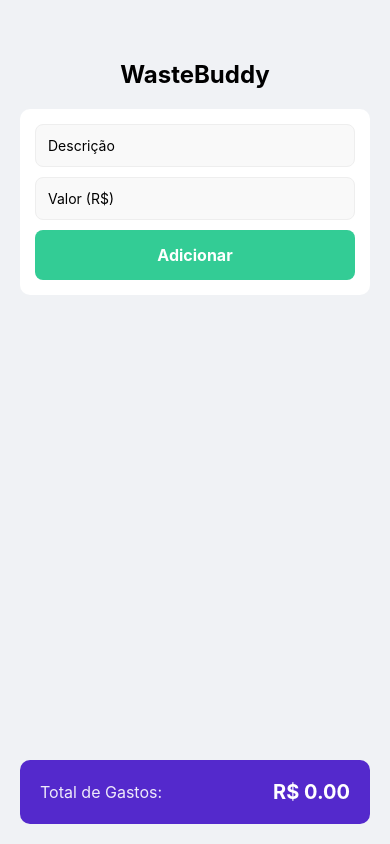
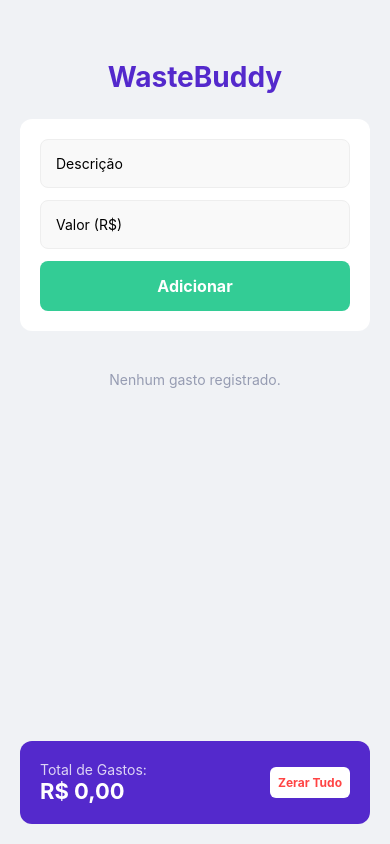
Before and after one commit to xFrostzss/WasteBuddy, a React Native app: screen / in a window 390 px wide. Built offline with nearby package versions, Linux system fonts and the light colour scheme.

Commit message:
Adição de botão de limpar tudo

```diff
--- a/App.js
+++ b/App.js
@@ -1,6 +1,11 @@
 import React, { useState, useEffect } from 'react';
-import { View, Text, TextInput, TouchableOpacity, FlatList, ActivityIndicator, StyleSheet, Alert } from 'react-native';
+import {
+  View, Text, TextInput, TouchableOpacity,
+  FlatList, ActivityIndicator, Alert, StyleSheet
+} from 'react-native';
 import AsyncStorage from '@react-native-async-storage/async-storage';
+
+const CHAVE_STORAGE = '@gastos_v2';
 
 export default function App() {
   const [desc, setDesc] = useState('');
@@ -14,12 +19,15 @@ export default function App() {
 
   const carregarDados = async () => {
     try {
-      const res = await AsyncStorage.getItem('@gastos_v2');
+      const res = await AsyncStorage.getItem(CHAVE_STORAGE);
+      // Se o JSON estiver corrompido, o parse falha. O try/catch segura isso.
       const dados = res ? JSON.parse(res) : [];
-      setLista(dados);
+      setLista(Array.isArray(dados) ? dados : []);
     } catch (e) {
-      console.log(e);
+      console.error("Erro ao recuperar dados, resetando lista local:", e);
+      setLista([]);
     } finally {
+      // ESTA LINHA É CRUCIAL: Ela garante que o loading pare de girar
       setCarregando(false);
     }
   };
@@ -29,28 +37,59 @@ export default function App() {
       Alert.alert("Erro", "Preencha a descrição e o valor.");
       return;
     }
+    try {
       const novo = {
         id: Date.now().toString(),
         descricao: desc,
-      valor: parseFloat(valor.replace(',', '.')) // Aceita vírgula ou ponto
+        valor: parseFloat(valor.replace(',', '.'))
       };
       const novaLista = [...lista, novo];
       setLista(novaLista);
-    await AsyncStorage.setItem('@gastos_v2', JSON.stringify(novaLista));
+      await AsyncStorage.setItem(CHAVE_STORAGE, JSON.stringify(novaLista));
       setDesc('');
       setValor('');
+    } catch (e) {
+      Alert.alert("Erro", "Falha ao salvar o gasto.");
+    }
   };
 
   const handleExcluir = async (id) => {
     const novaLista = lista.filter(item => item.id !== id);
     setLista(novaLista);
-    await AsyncStorage.setItem('@gastos_v2', JSON.stringify(novaLista));
+    await AsyncStorage.setItem(CHAVE_STORAGE, JSON.stringify(novaLista));
   };
 
-  // Cálculo do total de gastos
-  const totalGeral = lista.reduce((acc, item) => acc + item.valor, 0);
+  const handleZerarTudo = async () => {
+    const limpar = async () => {
+      try {
+        await AsyncStorage.setItem(CHAVE_STORAGE, JSON.stringify([]));
+        setLista([]);
+      } catch (e) {
+        console.log(e);
+      }
+    };
 
-  if (carregando) return <View style={styles.center}><ActivityIndicator size="large" color="#5429cc" /></View>;
+    if (typeof window !== 'undefined' && window.confirm) {
+      if (window.confirm("Zerar todos os dados?")) await limpar();
+    } else {
+      Alert.alert("Atenção", "Deseja apagar todo o histórico?", [
+        { text: "Cancelar", style: "cancel" },
+        { text: "Confirmar", onPress: limpar, style: "destructive" }
+      ]);
+    }
+  };
+
+  // Cálculo robusto para evitar NaN (Not a Number)
+  const totalGeral = lista.reduce((acc, item) => acc + (Number(item.valor) || 0), 0);
+
+  if (carregando) {
+    return (
+      <View style={styles.center}>
+        <ActivityIndicator size="large" color="#5429cc" />
+        <Text style={{marginTop: 10}}>Sincronizando WasteBuddy...</Text>
+      </View>
+    );
+  }
 
   return (
     <View style={styles.container}>
@@ -59,7 +98,6 @@ export default function App() {
       <View style={styles.card}>
         <TextInput style={styles.input} placeholder="Descrição" value={desc} onChangeText={setDesc} />
         <TextInput style={styles.input} placeholder="Valor (R$)" keyboardType="numeric" value={valor} onChangeText={setValor} />
-
         <TouchableOpacity style={styles.btn} onPress={handleAdicionar}>
           <Text style={styles.btnText}>Adicionar</Text>
         </TouchableOpacity>
@@ -72,19 +110,24 @@ export default function App() {
           <View style={styles.item}>
             <View>
               <Text style={styles.itemDesc}>{item.descricao}</Text>
-              <Text style={styles.itemValor}>R$ {item.valor.toFixed(2)}</Text>
+              <Text style={styles.itemValor}>R$ {Number(item.valor).toFixed(2).replace('.', ',')}</Text>
             </View>
             <TouchableOpacity onPress={() => handleExcluir(item.id)}>
               <Text style={styles.btnExcluir}>Excluir</Text>
             </TouchableOpacity>
           </View>
         )}
+        ListEmptyComponent={<Text style={{textAlign: 'center', marginTop: 20, color: '#969cb2'}}>Nenhum gasto registrado.</Text>}
       />
 
-      {/* RODAPÉ COM TOTAL */}
       <View style={styles.footer}>
+        <View>
           <Text style={styles.footerLabel}>Total de Gastos:</Text>
-        <Text style={styles.footerTotal}>R$ {totalGeral.toFixed(2)}</Text>
+          <Text style={styles.footerTotal}>R$ {totalGeral.toFixed(2).replace('.', ',')}</Text>
+        </View>
+        <TouchableOpacity onPress={handleZerarTudo} style={styles.btnZerar}>
+          <Text style={styles.btnZerarText}>Zerar Tudo</Text>
+        </TouchableOpacity>
       </View>
     </View>
   );
@@ -93,16 +136,18 @@ export default function App() {
 const styles = StyleSheet.create({
   container: { flex: 1, padding: 20, paddingTop: 60, backgroundColor: '#f0f2f5' },
   center: { flex: 1, justifyContent: 'center', alignItems: 'center' },
-  title: { fontSize: 24, fontWeight: 'bold', marginBottom: 20, textAlign: 'center', color: '#000000' },
-  card: { backgroundColor: '#fff', padding: 15, borderRadius: 10, marginBottom: 20, elevation: 3 },
-  input: { backgroundColor: '#f9f9f9', padding: 12, borderRadius: 8, marginBottom: 10, borderWidth: 1, borderColor: '#eee' },
+  title: { fontSize: 28, fontWeight: 'bold', marginBottom: 25, textAlign: 'center', color: '#5429cc' },
+  card: { backgroundColor: '#fff', padding: 20, borderRadius: 12, marginBottom: 20, elevation: 4 },
+  input: { backgroundColor: '#f9f9f9', padding: 15, borderRadius: 8, marginBottom: 12, borderWidth: 1, borderColor: '#eee' },
   btn: { backgroundColor: '#33cc95', padding: 15, borderRadius: 8, alignItems: 'center' },
   btnText: { color: '#fff', fontWeight: 'bold', fontSize: 16 },
   item: { backgroundColor: '#fff', padding: 15, borderRadius: 8, marginBottom: 10, flexDirection: 'row', justifyContent: 'space-between', alignItems: 'center' },
-  itemDesc: { fontSize: 16, color: '#363f5f' },
-  itemValor: { fontSize: 14, fontWeight: 'bold', color: '#2b2b2b' },
+  itemDesc: { fontSize: 16, color: '#363f5f', fontWeight: '500' },
+  itemValor: { fontSize: 14, color: '#2b2b2b', fontWeight: 'bold' },
   btnExcluir: { color: '#e52e4d', fontWeight: 'bold' },
-  footer: { padding: 20, backgroundColor: '#5429cc', borderRadius: 10, flexDirection: 'row', justifyContent: 'space-between', alignItems: 'center', marginTop: 10 },
-  footerLabel: { color: '#fff', fontSize: 16, opacity: 0.9 },
-  footerTotal: { color: '#fff', fontSize: 20, fontWeight: 'bold' }
+  footer: { padding: 20, backgroundColor: '#5429cc', borderRadius: 12, flexDirection: 'row', justifyContent: 'space-between', alignItems: 'center', marginTop: 10 },
+  footerLabel: { color: '#fff', fontSize: 14, opacity: 0.8 },
+  footerTotal: { color: '#fff', fontSize: 22, fontWeight: 'bold' },
+  btnZerar: { backgroundColor: '#fff', padding: 8, borderRadius: 6 },
+  btnZerarText: { color: '#ff4444', fontWeight: 'bold', fontSize: 12 }
 });
--- a/src/services/GastosService.js
+++ b/src/services/GastosService.js
@@ -1,9 +1,11 @@
+// src/services/GastosService.js
+
 import AsyncStorage from '@react-native-async-storage/async-storage';
 
 export const GastosService = {
   async getAll() {
     try {
-      const res = await AsyncStorage.getItem('@gastos_v1');
+      const res = await AsyncStorage.getItem('@gastos_v2');
       return res ? JSON.parse(res) : [];
     } catch (e) {
       return [];
@@ -19,7 +21,7 @@ export const GastosService = {
         valor: parseFloat(valor)
       };
       const listaNova = [...dadosAtuais, novo];
-      await AsyncStorage.setItem('@gastos_v1', JSON.stringify(listaNova));
+      await AsyncStorage.setItem('@gastos_v2', JSON.stringify(listaNova));
     } catch (e) {
       console.error(e);
     }
--- a/src/styles/globalStyles.js
+++ b/src/styles/globalStyles.js
@@ -1,3 +1,5 @@
+// src/styles/globalStyles.js
+
 import { StyleSheet } from 'react-native';
 
 export const styles = StyleSheet.create({
```
Lines whose indentation alone changed are shown as unchanged.
